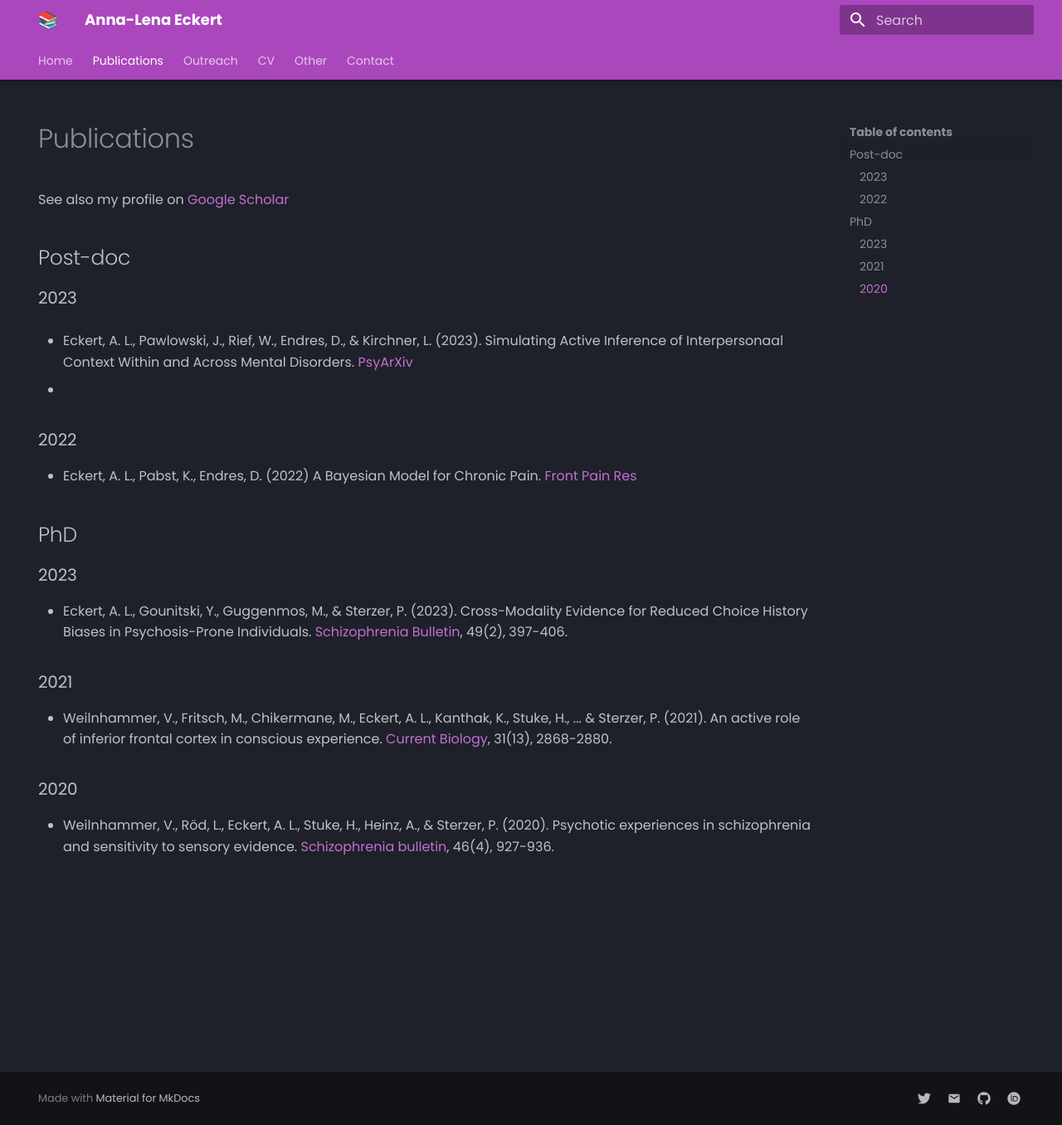
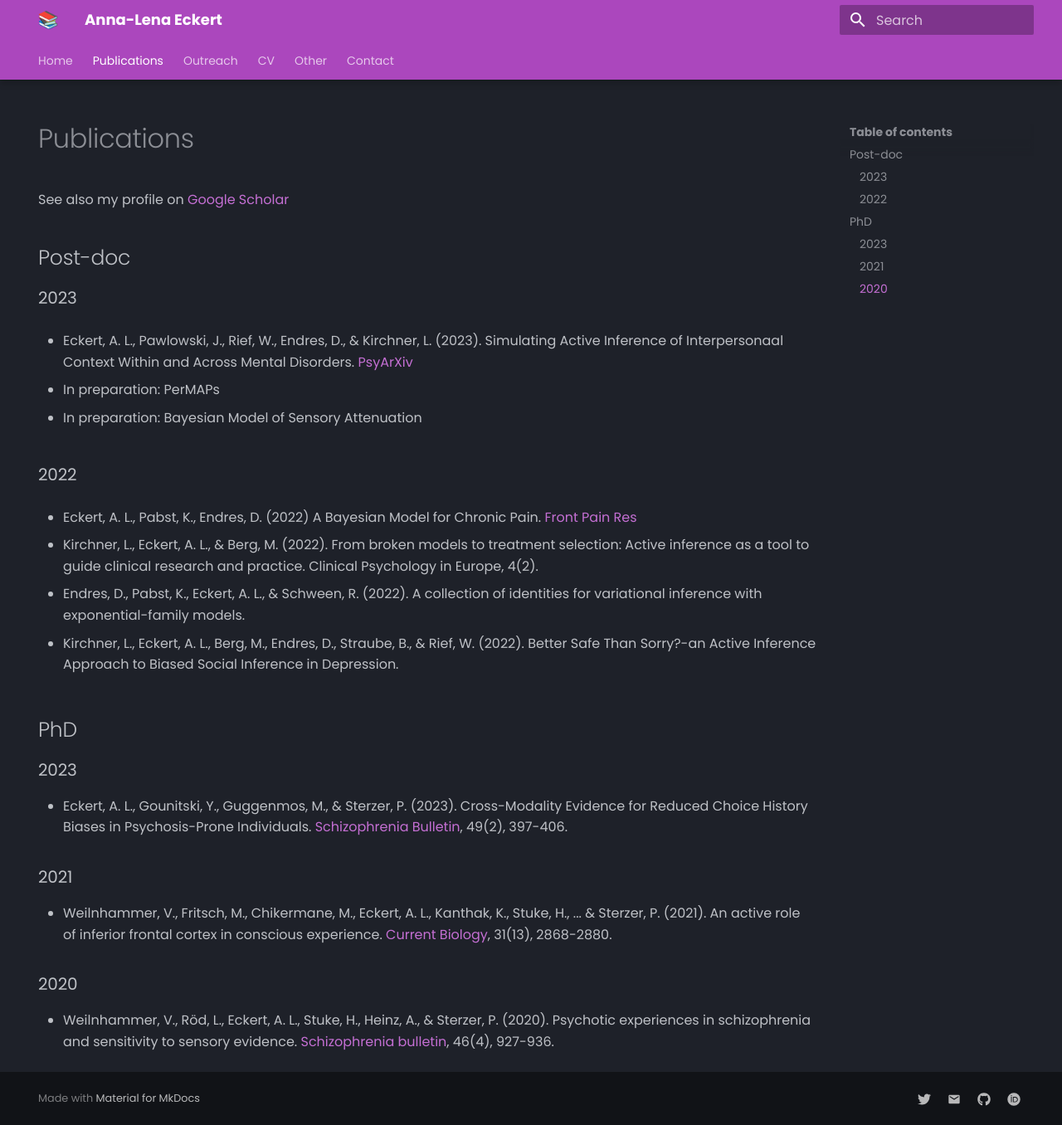
Before and after one commit to Eckertal/personal-website, an MkDocs documentation site: the page built from docs/publications.md, in a window 1280 px wide and 1356 px high. Shown: the whole window at 83% size. Built offline with MkDocs 1.6.1 and Material for MkDocs 9.7.7, drawn with Linux system fonts in a browser that asks for light colours.

```diff
--- a/docs/publications.md
+++ b/docs/publications.md
@@ -11,11 +11,19 @@ See also my profile on [Google Scholar](https://scholar.google.com/citations?hl=
 
 - Eckert, A. L., Pawlowski, J., Rief, W., Endres, D., & Kirchner, L. (2023). Simulating Active Inference of Interpersonaal Context Within and Across Mental Disorders. [PsyArXiv](https://osf.io/preprints/psyarxiv/8aexf/)
 
--
+- In preparation: PerMAPs
+
+- In preparation: Bayesian Model of Sensory Attenuation
 
 ### 2022
 
 - Eckert, A. L., Pabst, K., Endres, D. (2022) A Bayesian Model for Chronic Pain. [Front Pain Res](https://www.frontiersin.org/articles/10.3389/fpain.2022.966034/full)
+
+- Kirchner, L., Eckert, A. L., & Berg, M. (2022). From broken models to treatment selection: Active inference as a tool to guide clinical research and practice. Clinical Psychology in Europe, 4(2).
+
+- Endres, D., Pabst, K., Eckert, A. L., & Schween, R. (2022). A collection of identities for variational inference with exponential-family models.
+
+- Kirchner, L., Eckert, A. L., Berg, M., Endres, D., Straube, B., & Rief, W. (2022). Better Safe Than Sorry?-an Active Inference Approach to Biased Social Inference in Depression.
 
 ## PhD
 
```
Also changed, not shown: docs/about.md (+1 -1 lines), docs/contact.md (+1 -1 lines), docs/index.md (+1 -1 lines), docs/other.md (+4 -1 lines), docs/outreach.md (+29 -0 lines), docs/assets/images/halfberlin.jpg (added), docs/assets/images/halfberlin_.jpg (added).
